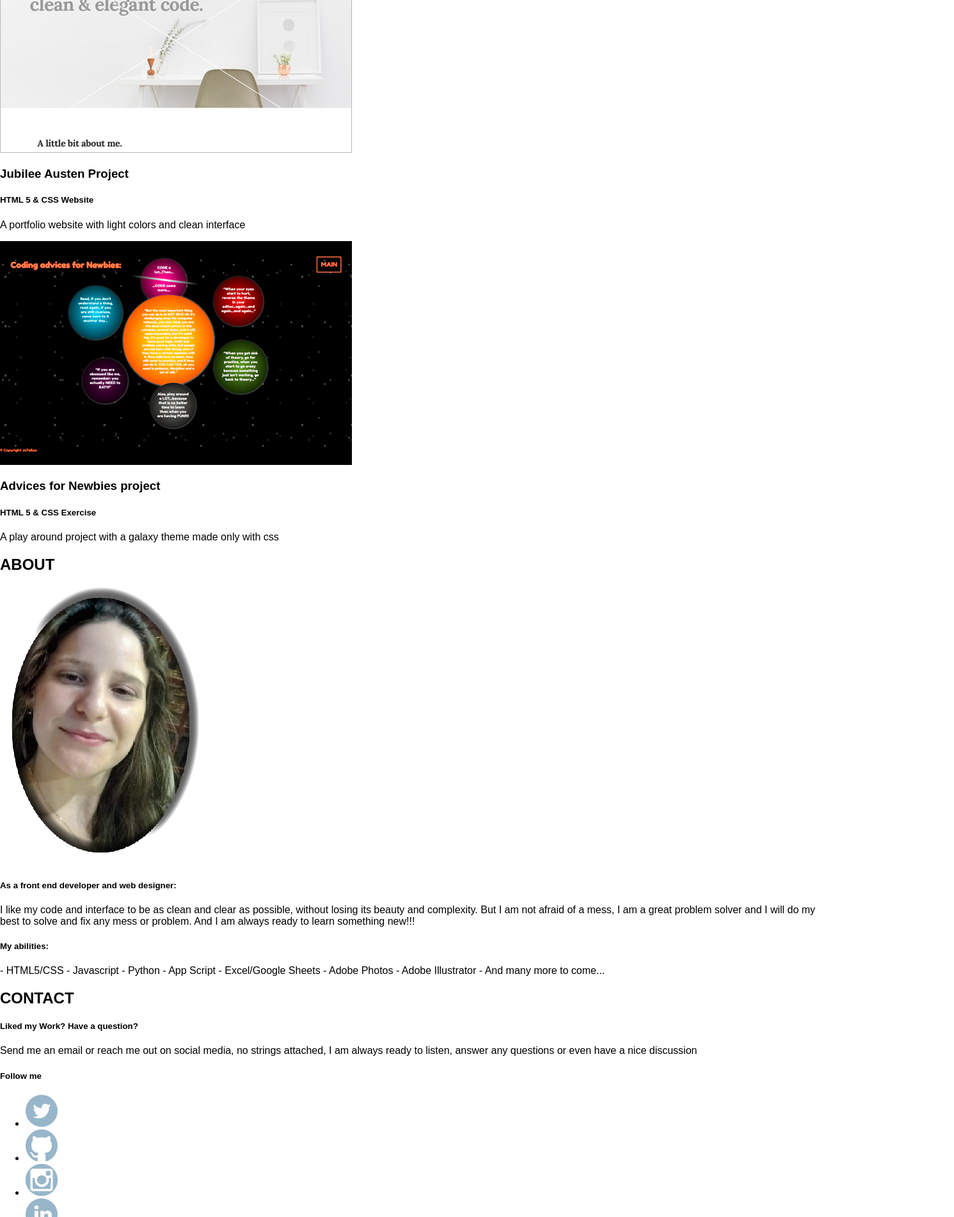
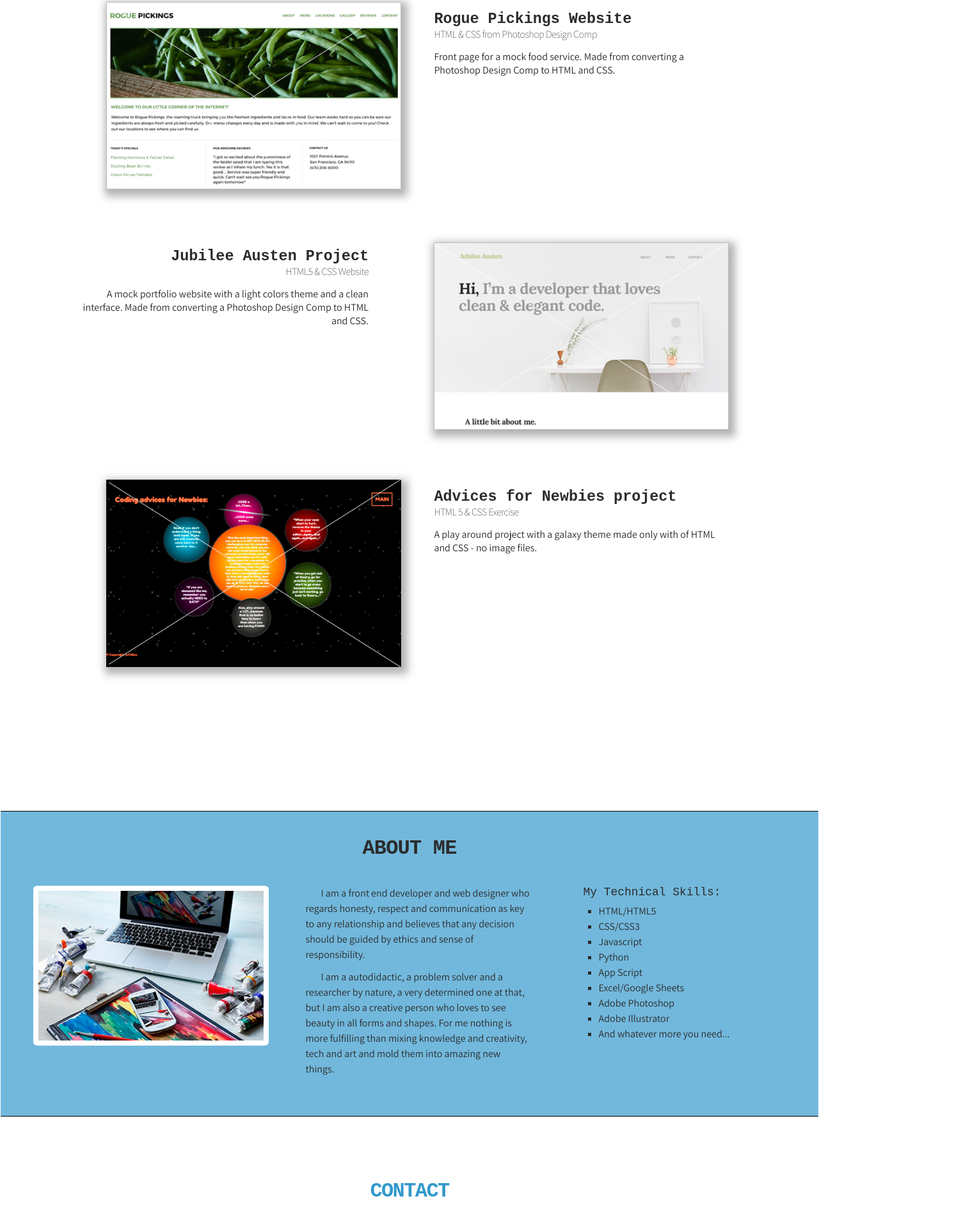
Before and after one commit to juTelles/juliana-telles-portifolio-old, a plain HTML site: page index.html in a window 1280 px wide. Shown: the part 897-2800 px from the top of the page at 64% size, 1491 px wide, since content can reach past the window. Drawn offline with nearby package versions, Linux system fonts and the light colour scheme; a web font is replaced by a local one.

Commit message:
website before revision

```diff
--- a/css/main.css
+++ b/css/main.css
@@ -0,0 +1,294 @@
+/***** BASE STYLES *****/
+
+
+body {
+    font-family: 'Assistant', sans-serif;
+    color: #2b2b2b;
+    font-size: 20px;
+    font-weight: 400;
+}
+
+/*****GRID*****/
+.full-width {
+    width: 100%;
+    height: 100%;
+    clear: left;
+    margin: 0 auto;
+}
+.half-width {
+    width: 40%;
+    height: 100%;
+    float: left;
+}
+.one-third-width {
+    width: 30%;
+    float: left;
+}
+.third-height {
+    height: 20rem;
+    width: 100%;
+    margin: 10% 0;
+}
+/*****HEADER*****/
+
+header {
+    height: 45rem;
+    overflow: hidden;
+}
+/***navigation-bar***/
+header .navigation-bar {
+    width: 100%;
+    height: auto;
+    background: #c0c0c00f;
+    position: fixed;
+    box-shadow: 0.90rem 0.20rem 0.50rem #c0c0c07a;
+    z-index: 1;
+}
+header h1 {
+    font-family: 'limelight', sans-serif;
+    padding: 1% 0 0 2%;
+    margin: 0;
+    color: #3399cc;
+    letter-spacing: -0.20rem;
+    font-size: 2rem;
+    text-shadow: 0.10rem 0 #c0c0c0ad;
+}
+header h2 {
+    font-family: 'Assistant', sans-serif;
+    margin-top: -0.5%;
+    padding-left: 3%;
+    color: #3399cc;
+    font-size: 1.15rem;
+    font-weight: 400;
+    letter-spacing: -0.05rem;
+}
+nav {
+    position: absolute;
+    left: 65%;
+    bottom: 10%;
+}
+nav ul li {
+    display: inline-block;
+    margin: 0 1rem;
+}
+nav ul li a {
+    text-decoration: none;
+    font-size: 1.25rem;
+    color: #68696b;
+    font-family: 'Assistant', sans-serif;
+    letter-spacing: -0.10rem;
+    font-weight: 700;
+}
+/***end-of-navigation-bar***/
+#background-image {
+    position: absolute;
+    top: 5%;
+    z-index: -1;
+    left: 15%;
+}
+header p {
+    font-family: 'Arizonia', cursive;
+    margin: 0 auto;
+    color: #2b2b2b;
+    font-size: 2.5rem;
+    font-weight: 900;
+    position: relative;
+    left: 5%;
+    top: 60%;
+    text-shadow: 0.15rem 0 #c0c0c0ad;
+}
+
+/*****PORTIFOLIO*****/
+
+#portifolio h2 {
+    font-family:  mono45-headline, monospace;
+    font-size: 2rem;
+    color: #3399cc;
+    letter-spacing: -0.05rem;
+    padding-top: 2%;
+    text-align: center;
+}
+#portifolio .half-width a img {
+    width: 90%;
+    box-shadow: 0.25rem 0.35rem 0.75rem 0.35rem #7f808299;
+}
+#portifolio .third-height.description {
+    width: 90%;
+    padding-top: 1%;
+}
+#portifolio h3 {
+     font-family: mono45-headline, monospace;
+     padding-top: 2%;
+     margin: 0 auto;
+}
+#portifolio h5 {
+     font-family: 'Assistant', sans-serif;
+     font-weight: 200;
+     font-size: 1rem;
+     padding-bottom: 3%;
+     margin: 0 auto;
+     letter-spacing: -0.5px;
+}
+#portifolio p {
+     font-family: 'Assistant', sans-serif;
+     font-size: 1rem;
+     margin: 0 auto;
+}
+#portifolio .half-width.left {
+    margin: 0 auto;
+    text-align: right;
+    padding: 1% 2% 5% 9%;
+}
+#portifolio .half-width.right {
+    text-align: left;
+    margin: 0 auto;
+    padding: 1% 5% 5% 2%;
+}
+
+/*****ABOUT*****/
+#about {
+   height: 35rem;
+   clear: both;
+   border: 1px solid white;
+}
+#about .full-width {
+    background: #3399ccb0;
+    width: 100%;
+    height: 85%;
+    margin: 6% auto;
+    border-top: 0.05rem solid black;
+    border-bottom: 0.05rem solid black;
+    overflow: auto;
+}
+#about .one-third-width {
+    width: 29%;
+    height: 70%;
+    margin: 0 auto;
+    padding-left: 4%;
+}
+#about h2 {
+    text-align: center;
+    font-family: mono45-headline, monospace;
+    font-size: 2rem;
+    letter-spacing: -0.05rem;
+    padding: 1% 0;
+}
+#about img {
+    width: 95%;
+    border: 0.5rem solid white;
+    border-radius: 2%;
+}
+#about h5 {
+    font-family: mono45-headline, monospace;
+    text-align: left;
+    margin: 0 1rem 0.3rem 1rem;
+    padding-bottom: 1%;
+    font-size: 1.12rem;
+    font-weight: 100;
+}
+#about p {
+     font-family: 'Assistant', sans-serif;
+     font-size: 1rem;
+     margin: 0 1% 3% 1%;
+     text-align: left;
+     width: 95%;
+     text-indent: 1.5rem;
+     line-height: 1.5rem;
+}
+#about ul {
+     margin: 0 auto;
+     list-style-type: square;
+     line-height: 1.5rem;
+}
+#about ul li {
+     font-family: 'Assistant', sans-serif;
+     font-size: 1rem;
+     text-align: left;
+}
+
+/*****CONTACT*****/
+#contact {
+     height: 37rem;
+     clear: both;
+     border: 1px solid white;
+}
+#contact .full-width {
+     text-align: center;
+     margin: 0 auto;
+}
+#contact .one-third-width {
+    width: 30%;
+    height: 70%;
+    margin: 0 auto;
+    text-align: center;
+    padding-left: 2.5%;
+}
+#contact h2 {
+    font-family:  mono45-headline, monospace;
+    font-size: 2rem;
+    color: #3399cc;
+    letter-spacing: -0.1rem;
+    padding-top: 5%;
+}
+#contact h5 {
+    font-family: mono45-headline, monospace;
+    padding-top: 2%;
+    padding-bottom: 10%;
+    margin: 0 auto;
+    text-align: center;
+    font-size: 1.5rem;
+}
+#contact #follow-me {
+    padding-top: 40%;
+    padding-bottom: 15%;
+}
+#contact p {
+     font-family: 'Assistant', sans-serif;
+     font-size: 1rem;
+     margin: 0 auto;
+     width: 75%
+}
+#contact ul{
+     margin: 0 auto;
+     padding-right: 10%;
+}
+#contact ul li{
+     display: inline-block;
+}
+#contact .mail {
+    text-decoration: none;
+    color: #2b2b2b;
+    font-weight: bold;
+    text-transform: uppercase;
+    font-size: 0.75rem;
+    letter-spacing: -0.05rem
+}
+#contact .mail img {
+    width: 15%;
+    display: block;
+    margin: 0 auto;
+    padding: 20% 0% 1% 0%;
+}
+#contact .hidden {
+    overflow: hidden;
+}
+#contact #pink-owl {
+    width: 90%;
+    height: auto;
+    position: relative;
+    right: -10rem;
+    bottom: -7rem;
+}
+#contact .copyright{
+    background:  #3399ccb0;
+    height: 10%;
+    border-top: 0.05rem solid black;
+}
+#contact h4{
+    font-family: 'limelight', sans-serif;
+    padding: 1.5% 0 0 0;
+    margin: 0 auto;
+    color:  #2b2b2b;
+    letter-spacing: -0.05rem;
+    font-size: 1rem;
+}
--- a/index.html
+++ b/index.html
@@ -5,32 +5,32 @@
         <meta charset="utf-8">
         <link rel="stylesheet" href="css/normalize.css" />
         <link rel="stylesheet" href="css/main.css" />
-        <link href="" rel="stylesheet" />
-        <link href="" rel="stylesheet" />
+        <link href="https://fonts.googleapis.com/css?family=Limelight&display=swap" rel="stylesheet">
+        <link rel="stylesheet" href="https://use.typekit.net/fzk8hkb.css">
+        <link href="https://fonts.googleapis.com/css?family=Arizonia&display=swap" rel="stylesheet">
+        <link href="https://fonts.googleapis.com/css?family=Assistant:200,400,700&display=swap" rel="stylesheet">
     </head>
     <body>
         <!--HEADER SECTION-->
         <header>
-
             <div class="full-width">
-                <div class="two-thirds-width">
+                <div class="navigation-bar">
                     <h1>Juliana Telles Biasoto</h1>
                     <h2>Web Developer | Web Design</h2>
-                </div>
-                <div class="one-third-width">
-                    <!--Navigation Bar-->
+                    <!--Navigation section-->
                     <nav>
                         <ul>
-                            <li><a href="#portifolio">ABOUT</a></li>
-                            <li><a href="#about">WORK</a></li>
+                            <li><a href="#portifolio">PORTIFOLIO</a></li>
+                            <li><a href="#about">ABOUT</a></li>
                             <li><a href="#contact">CONTACT</a></li>
                         </ul>
                     </nav>
                 </div>
-                <h2>My mind
-                keeps bugging me
-                to create new things,
-                so I keep creating them...</h2>
+                <img id="background-image" src="img/machine-eye-smaller2.png" alt="robotic blue eye" />
+                <p><span id="different-txt">My mind</span><br/>
+                keeps bugging me<br/>
+                to create new things,<br/>
+                so I keep creating them...</p>
             </div>
         </header>
 
@@ -38,37 +38,32 @@
         <section id="portifolio">
             <div class="full-width">
                 <h2>PORTIFOLIO</h2>
-                <!--Project-01-->
-                <div class="third-heigth">
-                    <div class="half-width">
-                        <a href=""><img src="img/rogue-pickings-thumbnail.png" alt="rogue pickings thumbnail" /></a>
+                <div class="half-width left">
+                    <div class="third-height">
+                        <a href="" target="_blank"><img src="img/rogue-pickings-thumbnail.png" alt="Rogue pickings project's thumbnail" /></a>
                     </div>
-                    <div class="half-width">
+                    <div class="third-height description">
+                        <h3>Jubilee Austen Project</h3>
+                        <h5>HTML5 & CSS Website</h5>
+                        <p>A mock portfolio website with a light colors theme and a clean interface. Made from converting a Photoshop Design Comp to HTML and CSS.</p>
+                    </div>
+                    <div class="third-height">
+                        <a href="https://jutelles.github.io/jubilee-austen-repo/" target="_blank"><img src="img/jutelles-advice-page--thumbnail.png" alt="Advice project's thumbnail" /></a>
+                    </div>
+                </div>
+                <div class="half-width right">
+                    <div class="third-height description">
                         <h3>Rogue Pickings Website</h3>
                         <h5>HTML & CSS from Photoshop Design Comp</h5>
-                        <p>Front page for a food service specialized in health food with super fresh ingredients</p>
+                        <p>Front page for a mock food service. Made from converting a Photoshop Design Comp to HTML and CSS. </p>
                     </div>
-                </div>
-                <!--Project-02-->
-                <div class="third-height">
-                    <div class="half-width">
-                        <a href="https://jutelles.github.io/jubilee-austen-repo/"><img src="img/jubilee-thumbnail.png" alt="jubilee project thumbnail" /></a>
+                    <div class="third-height">
+                        <a href="https://jutelles.github.io/jubilee-austen-repo/" target="_blank"><img src="img/jubilee-thumbnail.png" alt="Jubilee project's thumbnail"/></a>
                     </div>
-                    <div class="half-width">
-                        <h3>Jubilee Austen Project</h3>
-                        <h5>HTML 5 & CSS Website</h5>
-                        <p>A portfolio website with light colors and clean interface</p>
-                    </div>
-                </div>
-                <!--Project-03-->
-                <div class="third-height">
-                    <div class="half-width">
-                        <a href="file:///C:/Users/juliana/sites/105-project/105-practice/advice/ju-telles-advice.html"><img src="img/ju-telles-advice-thumbnail.png" alt="advice project thumbnail" /></a>
-                    </div>
-                    <div class="half-width">
+                    <div class="third-height description">
                         <h3>Advices for Newbies project</h3>
                         <h5>HTML 5 & CSS Exercise</h5>
-                        <p>A play around project with a galaxy theme made only with css</p>
+                        <p>A play around project with a galaxy theme made only with of HTML and CSS - no image files.</p>
                     </div>
                 </div>
             </div>
@@ -76,56 +71,61 @@
         <!--ABOUT SECTION-->
         <section id="about">
             <div class="full-width">
-                <h2>ABOUT</h2>
-                <div class="third-width">
-                    <img src="img/ju-oval-mask-effects.png" alt="juliana Telles | Web Developer" />
+                <h2>ABOUT ME</h2>
+                <div class="one-third-width">
+                    <img src="img/workplace-4155023_640-smaller.png" alt="Picture of a notebook with paints all around" />
                 </div>
-                <div class="third-width">
-                    <h5>As a front end developer and web designer:</h5>
-                    <p>I like my code and interface to be as clean and clear as possible, without losing its beauty and complexity.
-                    But I am not afraid of a mess, I am a great problem solver and I will do my best to solve and fix any mess or problem.
-                    And I am always ready to learn something new!!!</p>
+                <div class="one-third-width">
+                <p>I am a front end developer and web designer who regards honesty, respect and communication as key to any relationship
+                and believes that any decision should be guided by ethics and sense of responsibility.</p>
+                <p>I am a autodidactic, a problem solver and a researcher by nature, a very determined one at that, but I am also a
+                creative person who loves to see beauty in all forms and shapes. For me nothing is more fulfilling than mixing
+                knowledge and creativity, tech and art and mold them into amazing new things.</p>
                 </div>
-                <div class="third-width">
-                    <h5>My abilities:</h5>
-                    <p>
-                    - HTML5/CSS
-                    - Javascript
-                    - Python
-                    - App Script
-                    - Excel/Google Sheets
-                    - Adobe Photos
-                    - Adobe Illustrator
-                    - And many more to come...</p>
+                <div class="one-third-width">
+                    <h5>My Technical Skills:</h5>
+                    <ul>
+                        <li>HTML/HTML5</li>
+                        <li>CSS/CSS3</li>
+                        <li>Javascript</li>
+                        <li>Python</li>
+                        <li>App Script</li>
+                        <li>Excel/Google Sheets</li>
+                        <li>Adobe Photoshop</li>
+                        <li>Adobe Illustrator</li>
+                        <li>And whatever more you need...</li>
+                    </ul>
                 </div>
             </div>
         </section>
         <!--CONTACT SECTION-->
         <footer id="contact">
-            <div class="full-width">
+            <div class="full-width hidden">
                 <h2>CONTACT</h2>
-                <div class="third-width">
+                <div class="one-third-width">
                     <h5>Liked my Work? Have a question?</h5>
-                    <p>Send me an email or reach me out on social media, no strings attached, I am always ready to listen, answer any questions
-                    or even have a nice discussion</p>
+                    <p>Send me an email or reach out to me on social media, no strings attached, I am always ready to listen, answer any questions
+                    or even have a nice discussion!</p>
+                    <a class="mail" href="mailto:julianatelles.contato@gmail.com" target="_blank"><img src="img/images-icons/envelope-icon.png" alt="Email envelope icon" /></a>
+                    <a class="mail" href="mailto:julianatelles.contato@gmail.com" target="_blank">julianatelles.contato@gmail.com</a>
                 </div>
-                <div class="third-width">
-                    <h5>Follow me</h5>
+                <div class="one-third-width">
+                    <h5 id="follow-me">Follow me</h5>
                     <ul>
-                        <li><a href="https://twitter.com/JuTelles_Dev"><img src="img/images-icons/twitter.jpg" alt="Twitter icon" /></a></li>
-                        <li><a href="https://github.com/juTelles"><img src="img/images-icons/GitHub.png" alt="GitHub icon" /></a></li>
-                        <li><a href="https://www.instagram.com/jutelles_dev/"><img src="img/images-icons/instagram-icon-blue.png" alt="Instagram icon" /></a></li>
-                        <li><a href="https://www.linkedin.com/in/juliana-telles-biasoto"><img src="img/images-icons/linkedInp.png" alt="LinkedIn icon" /></a></li>
-                        <li><a href="https://www.facebook.com/juliana.telles.96742"><img src="img/images-icons/facebook-blue-icon-vector.png" alt="Facebook icon" /></a></li>
+                        <li><a href="https://twitter.com/JuTelles_Dev" target="_blank"><img src="img/images-icons/twitter.jpg" alt="Twitter icon" /></a></li>
+                        <li><a href="https://github.com/juTelles" target="_blank"><img src="img/images-icons/GitHub.png" alt="GitHub icon" /></a></li>
+                        <li><a href="https://www.instagram.com/jutelles_dev/" target="_blank"><img src="img/images-icons/instagram-icon-blue.png" alt="Instagram icon" /></a></li>
+                        <li><a href="https://www.linkedin.com/in/juliana-telles-biasoto" target="_blank"><img src="img/images-icons/linkedInp.png" alt="LinkedIn icon" /></a></li>
+                        <li><a href="https://www.facebook.com/juliana.telles.96742" target="_blank"><img src="img/images-icons/facebook-blue-icon-vector.png" alt="Facebook icon" /></a></li>
                     </ul>
-                    <a href="mailto:julianatelles.contato@gmail.com">julianatelles.contato@gmail.com</a>
-
                 </div>
-                <div class="third-width">
-                    <img src="img/pink-owl-more-quality.png" alt="Pink owl with notebook" />
+                <div class="one-third-width">
+                    <img id="pink-owl" src="img/pink-owl.png" alt="Cute pink owl with notebook" />
                 </div>
             </div>
-            <div class="full-width">Copyright 2020 | Juliana Telles</div>
+            <div class="full-width copyright">
+                <h4>Copyright 2020 | Juliana Telles</h4>
+            </div>
         </footer>
     </body>
 </html>
```
Also changed, not shown: css/portifolio-tree.txt (added), img/images-icons/envelope-icon.png (added), img/ju-oval-mask-effects.png (deleted), img/ju-telles-advice-thumbnail.png (deleted), img/jutelles-advice-page--thumbnail.png (added), img/machine-eye-1776925_1280.jpg (deleted), img/machine-eye-smaller2.png (added), img/pink-owl-more-quality.png (deleted), img/pink-owl.png (added), img/workplace-4155023_640-smaller.png (added), 1 other file.
